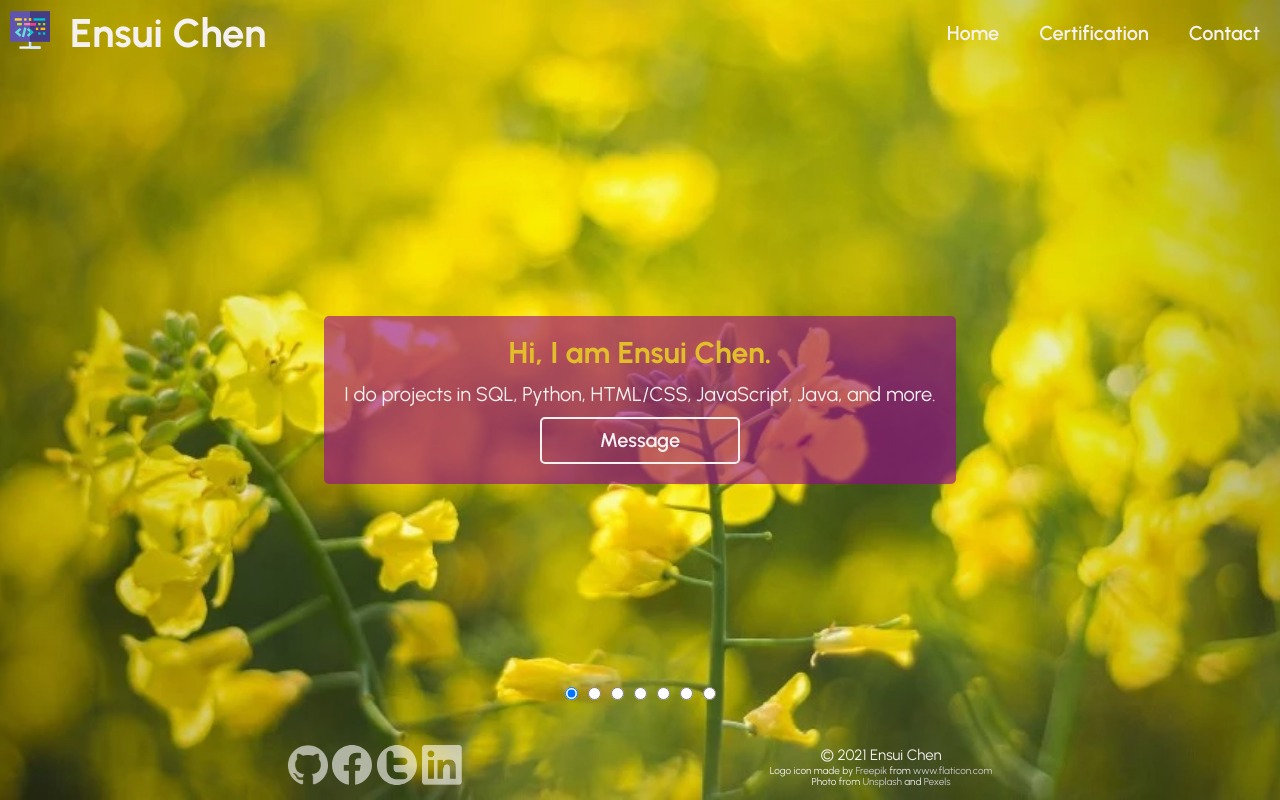
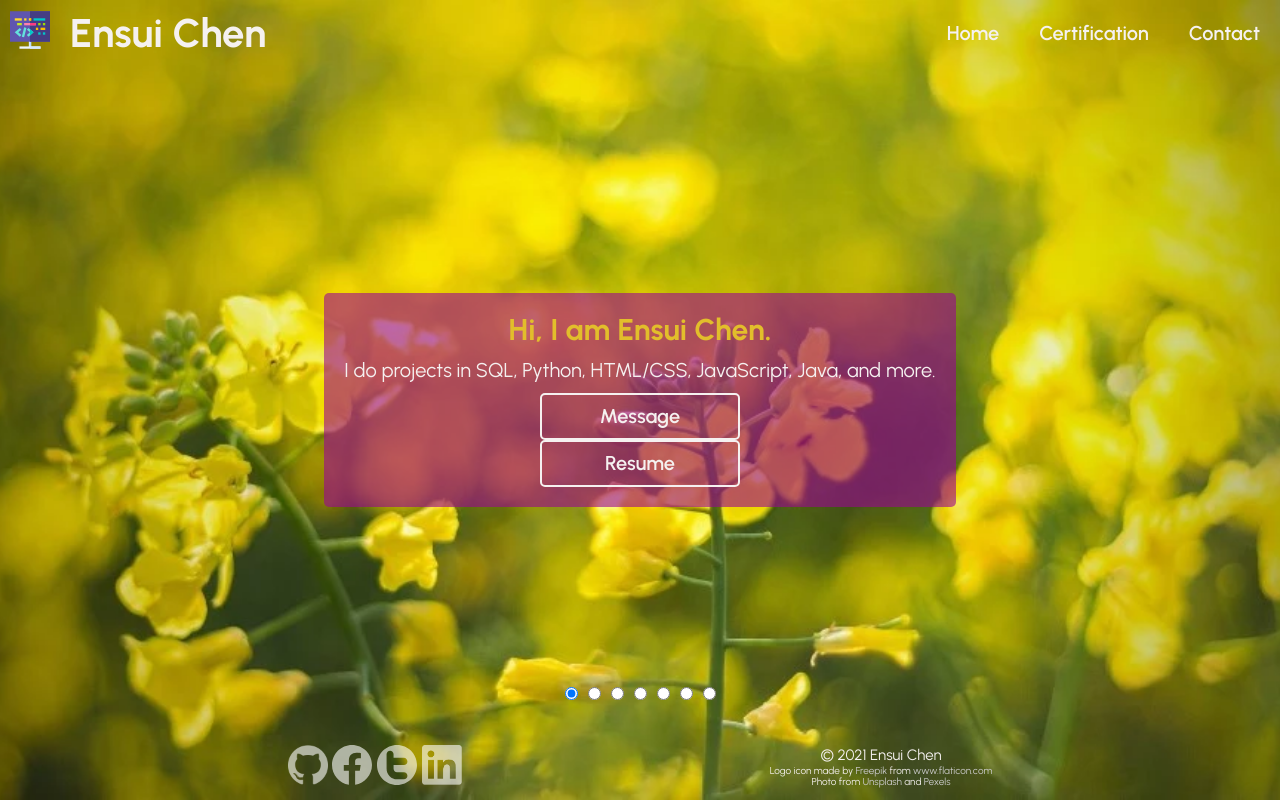
Before and after one commit to echen770/ec2, a Django app: page / in a window 1280 px wide. Run offline with Django 3.2, Linux system fonts and the light colour scheme; data comes from the database, SQL or seed files in the repository.

Commit message:
add resume download

```diff
--- a/home/static/home/css/style.css
+++ b/home/static/home/css/style.css
@@ -288,6 +288,11 @@ a {
   line-height: 1.3;
 }
 
+.content_btn_grp {
+  display: flex;
+  gap: 2rem;
+}
+
 .nav__radio {
   display: none;
 }
--- a/home/templates/home/home.html
+++ b/home/templates/home/home.html
@@ -32,7 +32,10 @@
         <div class="content">
             <h2 class="content__heading">{{p.title}}</h2>
             <p>{{p.content}}</p>
-            <a href="{% url 'contact' %}" class="btn btn__slider_content">message</a>
+            <div class="content_btn_grp">
+                <a href="{% url 'contact' %}" class="btn btn__slider_content">message</a>
+                <a href="{% static 'home/documents/ensui_chen.pdf' %}" download class="btn btn__slider_content">Resume</a>
+            </div>
         </div>
     </div>
     {% endfor %}
```
Also changed, not shown: 2 other files.
